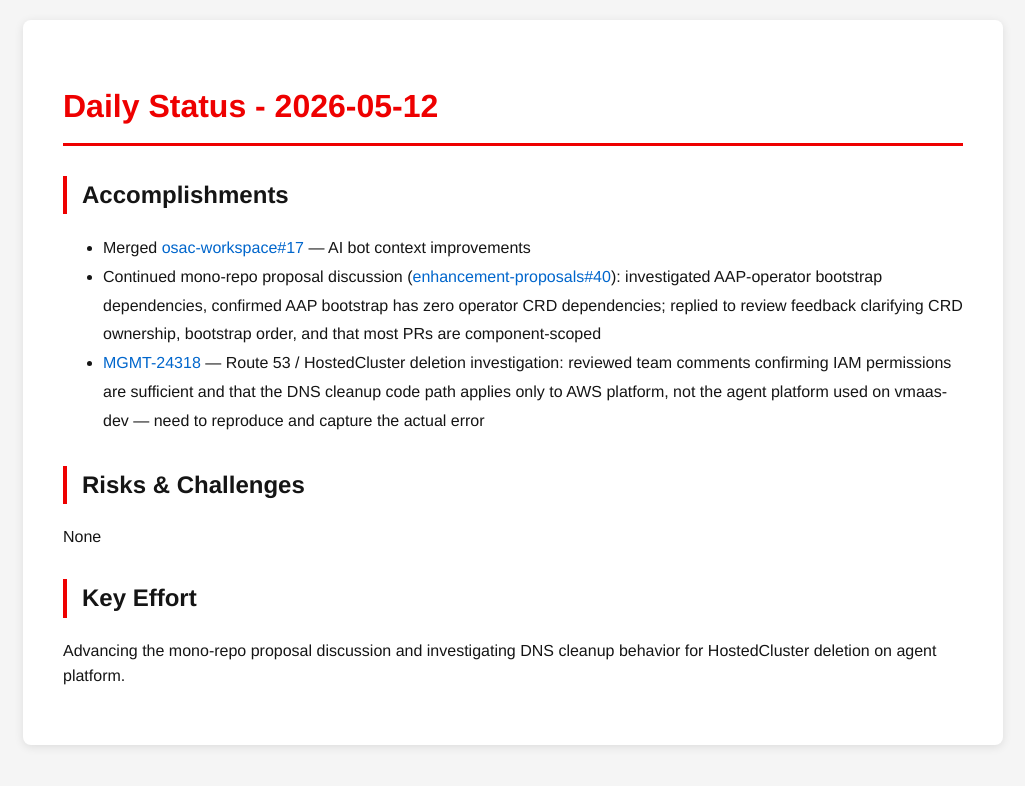
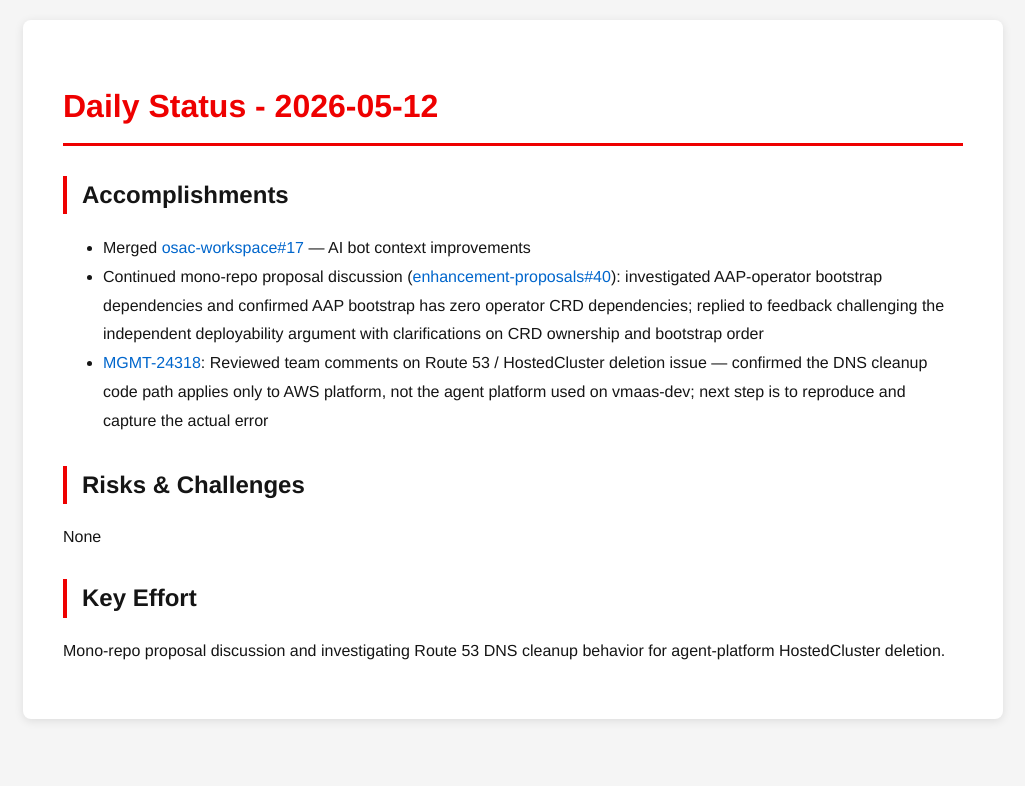
Before and after one commit to tzvatot/daily-status, a Jekyll site: the page built from 2026-05-12.md, in a window 1280 px wide. Shown: the top 786 px of the page, without its empty margins (127-1152 px from the left). Built offline with Jekyll 4.4.1, drawn with Linux system fonts in a browser that asks for light colours.

Commit message:
Daily status update - 2026-05-12

```diff
--- a/2026-05-12.md
+++ b/2026-05-12.md
@@ -8,11 +8,11 @@ date: 2026-05-12
 
 ## Accomplishments
 - Merged [osac-workspace#17](https://github.com/osac-project/osac-workspace/pull/17) — AI bot context improvements
-- Continued mono-repo proposal discussion ([enhancement-proposals#40](https://github.com/osac-project/enhancement-proposals/pull/40)): investigated AAP-operator bootstrap dependencies, confirmed AAP bootstrap has zero operator CRD dependencies; replied to review feedback clarifying CRD ownership, bootstrap order, and that most PRs are component-scoped
-- [MGMT-24318](https://issues.redhat.com/browse/MGMT-24318) — Route 53 / HostedCluster deletion investigation: reviewed team comments confirming IAM permissions are sufficient and that the DNS cleanup code path applies only to AWS platform, not the agent platform used on vmaas-dev — need to reproduce and capture the actual error
+- Continued mono-repo proposal discussion ([enhancement-proposals#40](https://github.com/osac-project/enhancement-proposals/pull/40)): investigated AAP-operator bootstrap dependencies and confirmed AAP bootstrap has zero operator CRD dependencies; replied to feedback challenging the independent deployability argument with clarifications on CRD ownership and bootstrap order
+- [MGMT-24318](https://issues.redhat.com/browse/MGMT-24318): Reviewed team comments on Route 53 / HostedCluster deletion issue — confirmed the DNS cleanup code path applies only to AWS platform, not the agent platform used on vmaas-dev; next step is to reproduce and capture the actual error
 
 ## Risks & Challenges
 None
 
 ## Key Effort
-Advancing the mono-repo proposal discussion and investigating DNS cleanup behavior for HostedCluster deletion on agent platform.
+Mono-repo proposal discussion and investigating Route 53 DNS cleanup behavior for agent-platform HostedCluster deletion.
```
